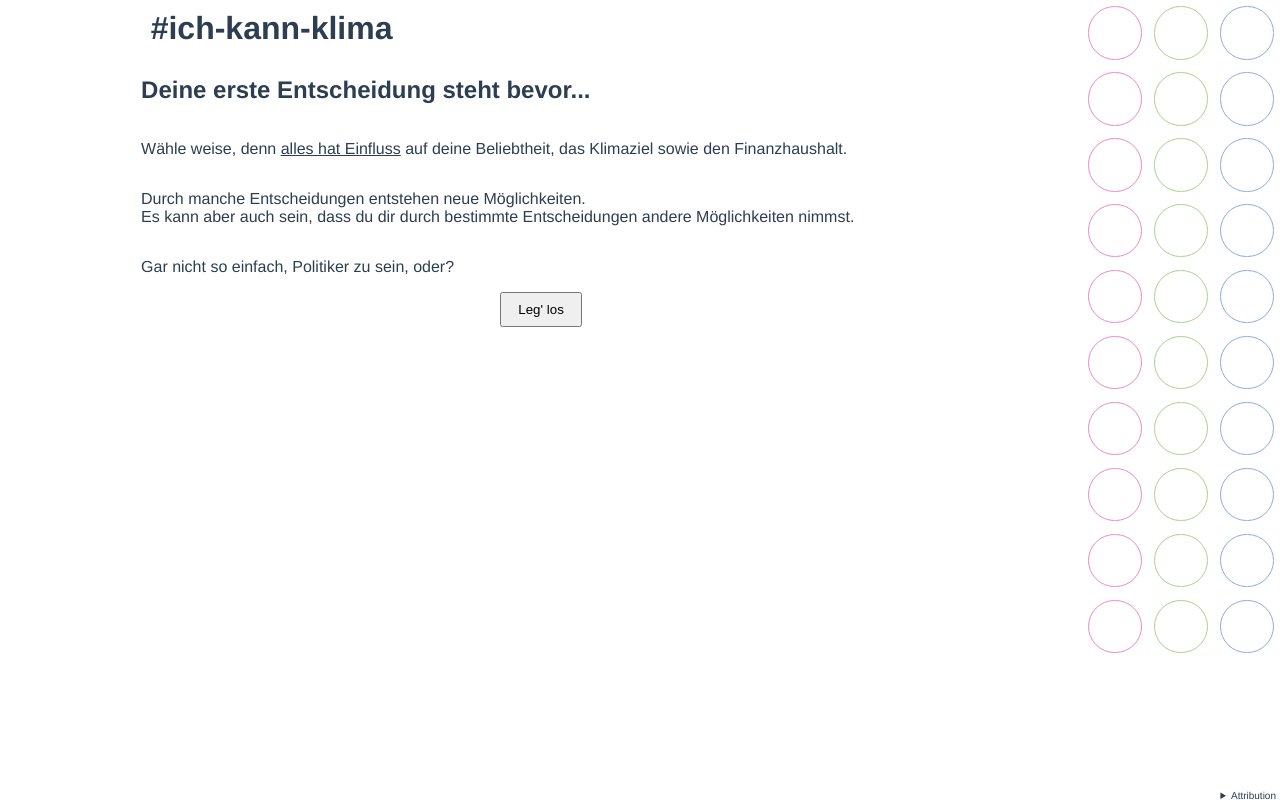
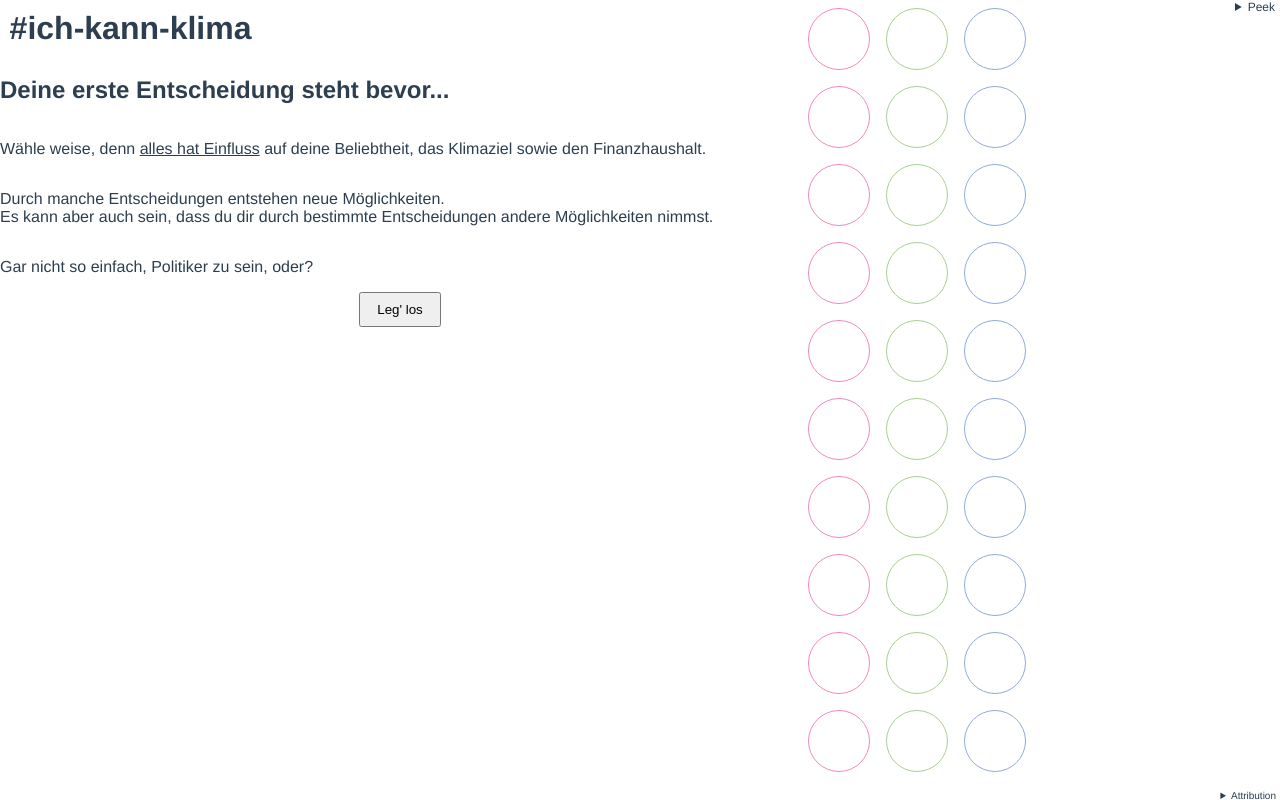
Before and after one commit to neustartklima/ich-kann-klima, a Vue app: page /start in a window 1280 px wide. Built offline with nearby package versions, Linux system fonts and the light colour scheme.

Commit message:
First peek mode concept.
Co-authored-by: Joachim Schirrmacher <joachimschirrmacher@gmail.com>

```diff
--- a/src/App.vue
+++ b/src/App.vue
@@ -36,21 +36,6 @@ h1 {
   margin: 0.3em;
 }
 
-.game-setup {
-  max-width: 1280px;
-  margin: 0 auto;
-  display: flex;
-  flex-direction: row;
-}
-
-.wrapper {
-  width: 800px;
-  max-width: 100%;
-  margin: 0 auto;
-  display: flex;
-  flex-direction: column;
-}
-
 ul {
   list-style-type: "... ";
 }
--- a/src/components/CurrentIndicators.vue
+++ b/src/components/CurrentIndicators.vue
@@ -43,18 +43,15 @@ export default defineComponent({
 
 <template>
   <div class="CurrentIndicators">
-    <div>
     <TimeIndicator />
     <Indicator :value="co2value" color="#EE8AC1" :img="co2" />
     <Indicator :value="financeValue" color="#A9D18E" :img="coin" />
     <Indicator :value="popularityValue" color="#8FAADC" :img="hands" />
   </div>
-  </div>
 </template>
 
 <style lang="scss" scoped>
 .CurrentIndicators {
-  > div {
   display: flex;
   flex-direction: row;
   position: relative;
@@ -69,7 +66,6 @@ export default defineComponent({
     height: 100vh;
   }
 }
-}
 
 p {
   text-align: center;
--- a/src/components/GameSetup.vue
+++ b/src/components/GameSetup.vue
@@ -2,9 +2,10 @@
 import { defineComponent } from "@vue/runtime-core"
 import CurrentIndicators from "../components/CurrentIndicators.vue"
 import EventOccurred from "../components/EventOccurred.vue"
+import PeekInside from "./PeekInside.vue"
 
 export default defineComponent({
-  components: { CurrentIndicators, EventOccurred },
+  components: { CurrentIndicators, EventOccurred, PeekInside },
 })
 </script>
 
@@ -15,8 +16,12 @@ export default defineComponent({
 
       <slot />
     </div>
-
-    <CurrentIndicators />
+    <div class="indicators">
+      <CurrentIndicators />
+    </div>
+  </div>
+  <div class="peek">
+    <PeekInside/>
   </div>
 
   <EventOccurred />
@@ -24,16 +29,29 @@ export default defineComponent({
 
 <style lang="scss">
 .game-setup {
-  position: relative;
+  display: flex;
+  flex-direction: row;
+  margin: auto;
+  justify-content: left;
 
   @media all and (orientation: portrait) {
-    display: flex;
     flex-direction: column-reverse;
   }
 }
 
 .wrapper {
-  height: 100vh;
-  overflow: auto;
+  max-height: 100%;
+  width: 800px;
+  max-width: 100%;
+  display: flex;
+  flex-direction: column;
 }
+
+.peek {
+  display: flex;
+  position: fixed;
+  top: 0;
+  right: 0;
+}
+
 </style>
--- a/src/components/Indicator.vue
+++ b/src/components/Indicator.vue
@@ -58,19 +58,13 @@ export default defineComponent({
 
 .circle {
   display: inline-block;
-  width: 4vh;
-  height: 4vh;
-  margin: 0.5vh;
+  width: 7.5vmin;
+  height: 7.5vmin;
+  margin: 1vmin;
   border-radius: 50%;
   border: 1px solid grey;
   background: no-repeat center/2vh white;
   box-shadow: 0 0 1px white;
-
-  @media all and (orientation: landscape) {
-    width: 4vw;
-    height: 4vw;
-    margin: 0.5vw;
-    background-size: 2vw;
-  }
+  background-size: 4vmin;
 }
 </style>
--- /dev/null
+++ b/src/components/PeekInside.vue
@@ -0,0 +1,84 @@
+<script lang="ts">
+import { computed, defineComponent } from "vue"
+import { store, useStore } from "../store"
+import { BaseParams, GameId } from "../types"
+import { mapGetters } from "vuex"
+
+const sortOrder: BaseParams = {
+  co2budget: 100,
+  co2emissionsIndustry: 200,
+  co2emissionsMobility: 200,
+  co2emissionsBuildings: 200,
+  co2emissionsAgriculture: 200,
+  co2emissionsOthers: 200,
+  co2emissionsEnergy: 200,
+  co2emissions: 299,
+  electricityDemand: 300,
+  electricitySolar: 400,
+  electricityWind: 400,
+  electricityWater: 400,
+  electricityBiomass: 400,
+  electricityHardCoal: 450,
+  electricityBrownCoal: 450,
+  electricityCoal: 459,
+  electricityNuclear: 430,
+  electricityGas: 460,
+  stateDebt: 500,
+  popularity: 600,
+  unemployment: 700,
+  gdp: 800,
+}
+
+export default defineComponent({
+  setup() {
+    const store = useStore()
+
+    return {
+      store,
+      values: computed(() => store.state.game?.values),
+      allLaws: computed(() => store.state.allLaws),
+      acceptedLaws: computed(() => store.state.game?.acceptedLaws),
+    }
+  },
+
+  computed: {
+    sortedValues(): [string, number][] {
+      if (this.values === undefined)
+      {
+        return []
+      }
+      const vals: BaseParams = this.values
+      return Object.entries(sortOrder)
+        .sort((a, b) => a[1] - b[1])
+        .map(entry => entry[0])
+        .map(key => [key, vals[key as keyof BaseParams]])
+    },
+  },
+
+})
+</script>
+
+<template>
+  <details class="peekData">
+    <summary>Peek</summary>
+    <table>
+      <tr v-for="[key, value] in sortedValues">
+        <td>{{key}}</td>
+        <td>{{value}}</td>
+      </tr>
+    </table>
+  </details>
+</template>
+
+<style lang="scss" scoped>
+.peekData {
+  padding: 0 5px;
+  font-size: 12px;
+  background: white;
+
+  &[open] {
+    border: 1px solid #cccccc;
+  }
+}
+
+</style>
--- a/src/views/GamePage.vue
+++ b/src/views/GamePage.vue
@@ -21,12 +21,6 @@ export default defineComponent({
       store,
       allLaws: computed(() => store.state.allLaws),
       acceptedLaws: computed(() => store.state.game?.acceptedLaws),
-    }
-  },
-
-  data() {
-    return {
-      eventOccured: false,
     }
   },
 
```
Lines whose indentation alone changed are shown as unchanged.
